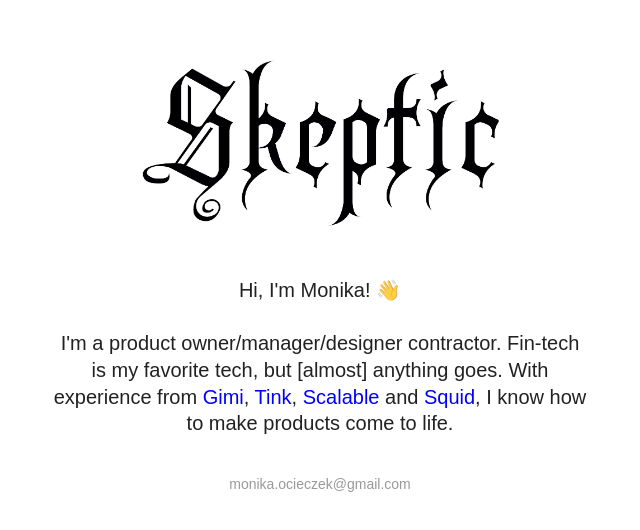
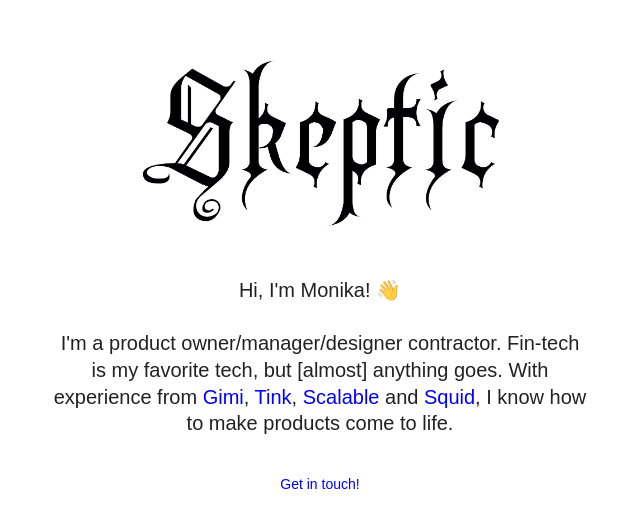
Before and after one commit to MOcieczek/skeptic, a React (Create React App) app: page / in a window 1280 px wide. Shown: the part 126-656 px from the top of the page, without its empty margins (320-960 px from the left). Built offline with nearby package versions, Linux system fonts and the light colour scheme.

Commit message:
emil link

```diff
--- a/src/modules/views/AppHeader.js
+++ b/src/modules/views/AppHeader.js
@@ -30,7 +30,8 @@ const useStyles = makeStyles((theme) => ({
     paddingBottom: theme.spacing(5),
   },
   body2: {
-    color: "rgb(0,0,0,0.4)"
+    color: "rgb(0,0,0,0.4)",
+    textDecoration: 'none',
   },
 }));
 
@@ -55,7 +56,9 @@ export default function AppHeader() {
             </Typography>
             <br></br>
             <Typography variant="body2" className={classes.body2}>
-              monika.ocieczek@gmail.com
+              <a className={classes.link} href="mailto:monika.ocieczek@gmail.com">
+              Get in touch!
+              </a>
             </Typography>
           </Container>
 
```
